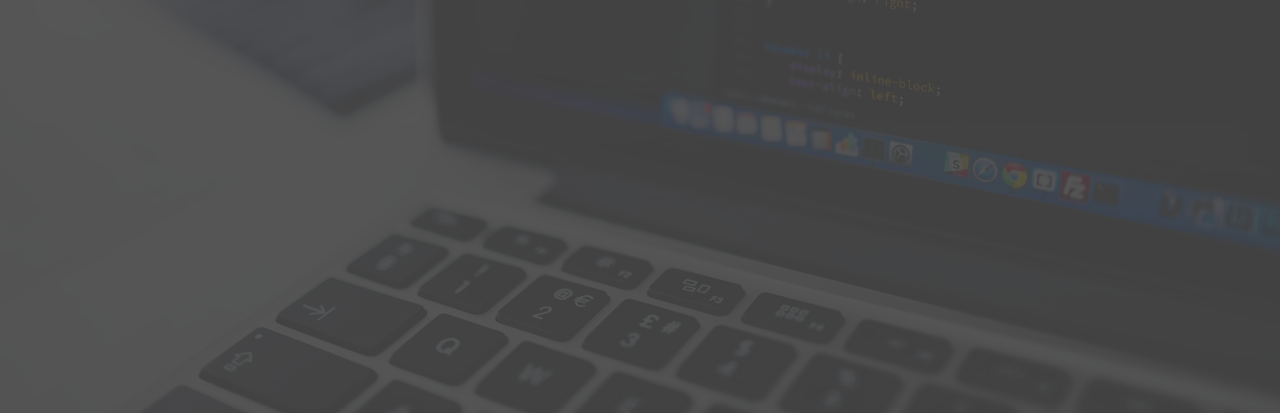
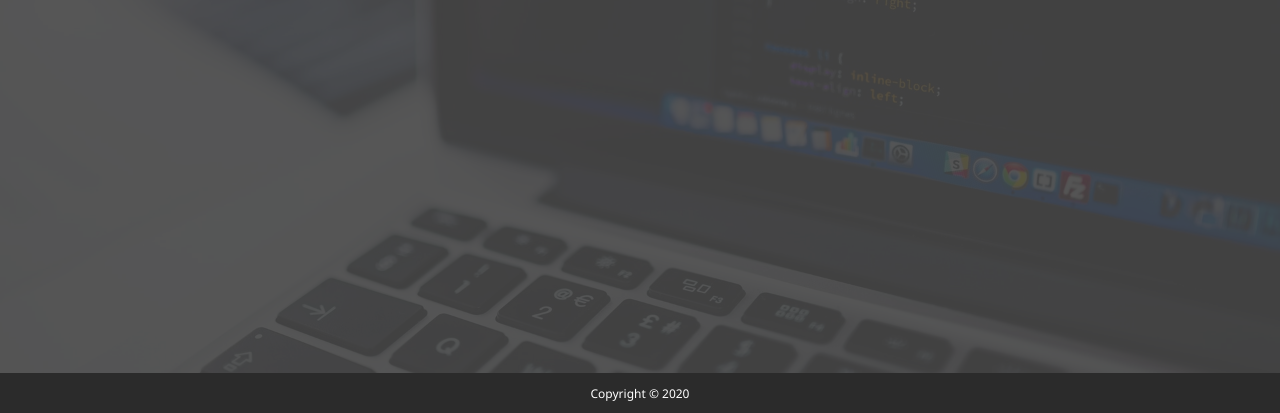
Before and after one commit to marclesterlagunday/portfolio_v2, a website: page index.html in a window 1280 px wide. Shown: the part 387-800 px from the top of the page. Drawn offline with Linux system fonts and the light colour scheme.

Commit message:
footer in index

```diff
--- a/index.html
+++ b/index.html
@@ -65,6 +65,10 @@
         </div>
     </main>
 
+    <footer id="main-footer">
+        Copyright &copy; 2020
+    </footer>
+
     <script src="dist/js/main.js"></script>
 </body>
 
```
